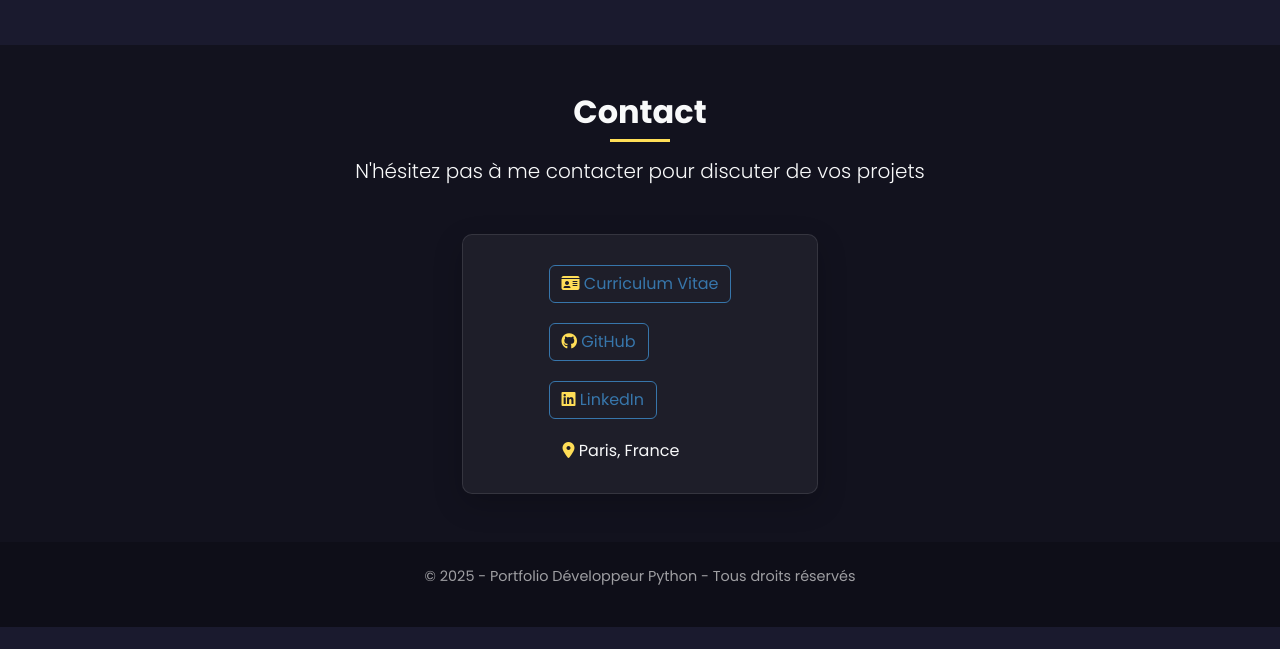
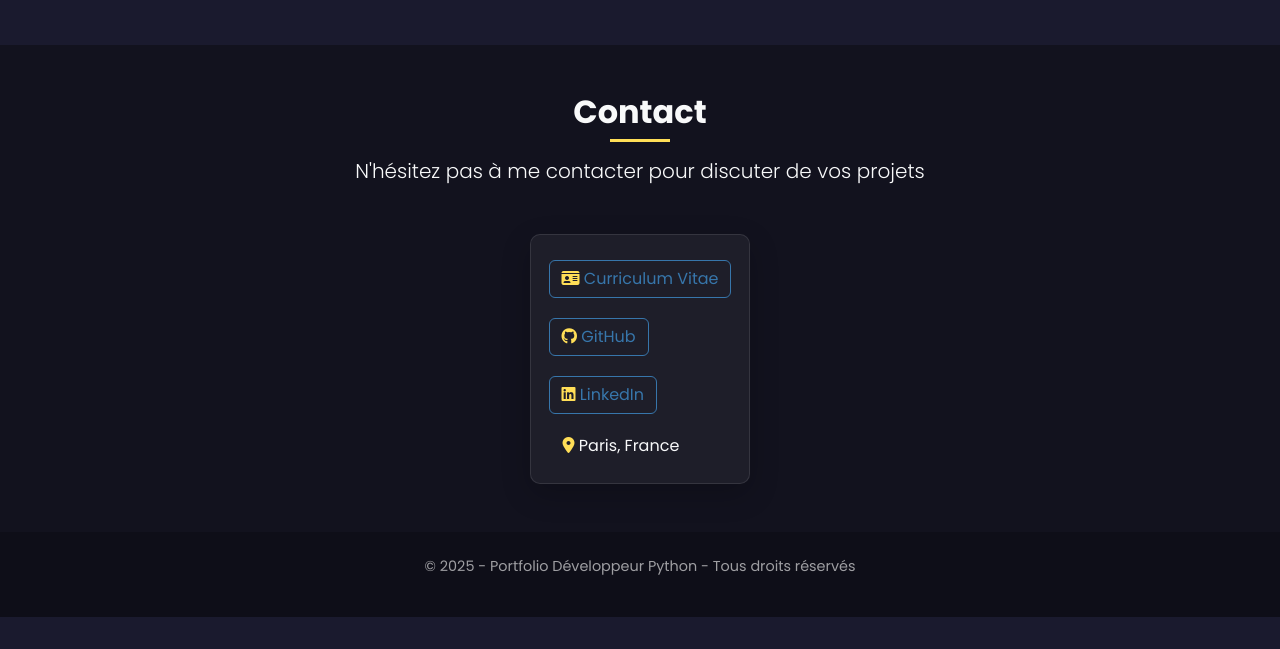
Before and after one commit to AdeVedA/AdeVedA.github.io, a plain HTML site: page index.html in a window 1280 px wide. Shown: the part 1730-2379 px from the top of the page. Drawn offline with nearby package versions, Linux system fonts and the light colour scheme.

Commit message:
aesier way to control size and position of contact card

```diff
--- a/assets/css/style.css
+++ b/assets/css/style.css
@@ -450,26 +450,25 @@ h6 {
     background-color: #12121e;
     padding-top: 100px;
     padding-bottom: 100px;
-    justify-content: center;
 }
 
 .contact-card {
-    min-width: 220px;
+    max-width: 220px;
+    padding: 10px;
+    border-radius: 10px;
     background: var(--card-bg);
-    border-radius: 10px;
     overflow: hidden;
     border: 1px solid var(--card-border);
-    padding: 10px;
     box-shadow: 0 10px 30px rgba(0, 0, 0, 0.2);
 }
 
 .contact-info {
     display: flex;
     flex-direction: column;
-    align-items: center; /* Centrer horizontalement */
-    justify-content: space-around; /* Espacer les éléments verticalement */
-    height: 100%; /* hauteur fixe */
-    margin-top: 20px;
+    align-items: center;
+    justify-content: space-around;
+    height: 100%;
+    margin-top: 10px;
 }
 
 /*.contact-info h3,
--- a/index.html
+++ b/index.html
@@ -156,7 +156,6 @@ class <span class="highlight">Développeur</span>:
                     </p>
                 </div>
                 <div class="row justify-content-center">
-                    <div class="col-6 col-sm-5 col-md-4 col-lg-4 col-xl-4">
                     <div class="contact-card">
                         <div class="contact-info">
                             <!-- <h3>Coordonnées</h3> -->
@@ -196,7 +195,6 @@ class <span class="highlight">Développeur</span>:
                                     Paris, France
                                 </li>
                             </ul>
-                            </div>
                         </div>
                     </div>
                 </div>
```
Lines whose indentation alone changed are shown as unchanged.
